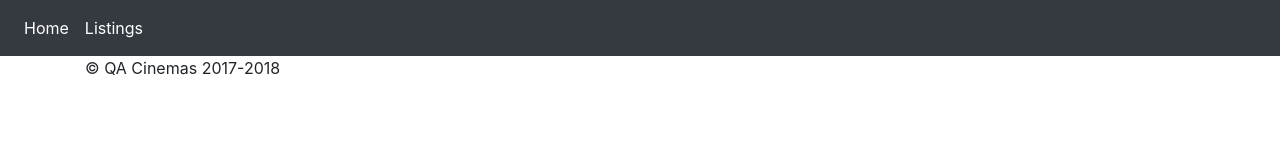
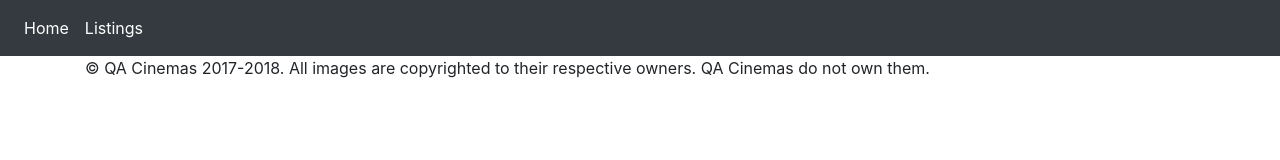
Before and after one commit to dwp/scrum-psd-hd, a website: page views/layouts/default.html in a window 1280 px wide. Drawn offline with nearby package versions, Linux system fonts and the light colour scheme; files that its build step writes are made by us from their sources.

Commit message:
Update default.html

```diff
--- a/views/layouts/default.html
+++ b/views/layouts/default.html
@@ -55,7 +55,7 @@
     </main>
 
     <footer class="container">
-      <p>&copy; QA Cinemas 2017-2018</p>
+      <p>&copy; QA Cinemas 2017-2018. All images are copyrighted to their respective owners. QA Cinemas do not own them.</p>
     </footer>
 
     <!-- Bootstrap core JavaScript
```
